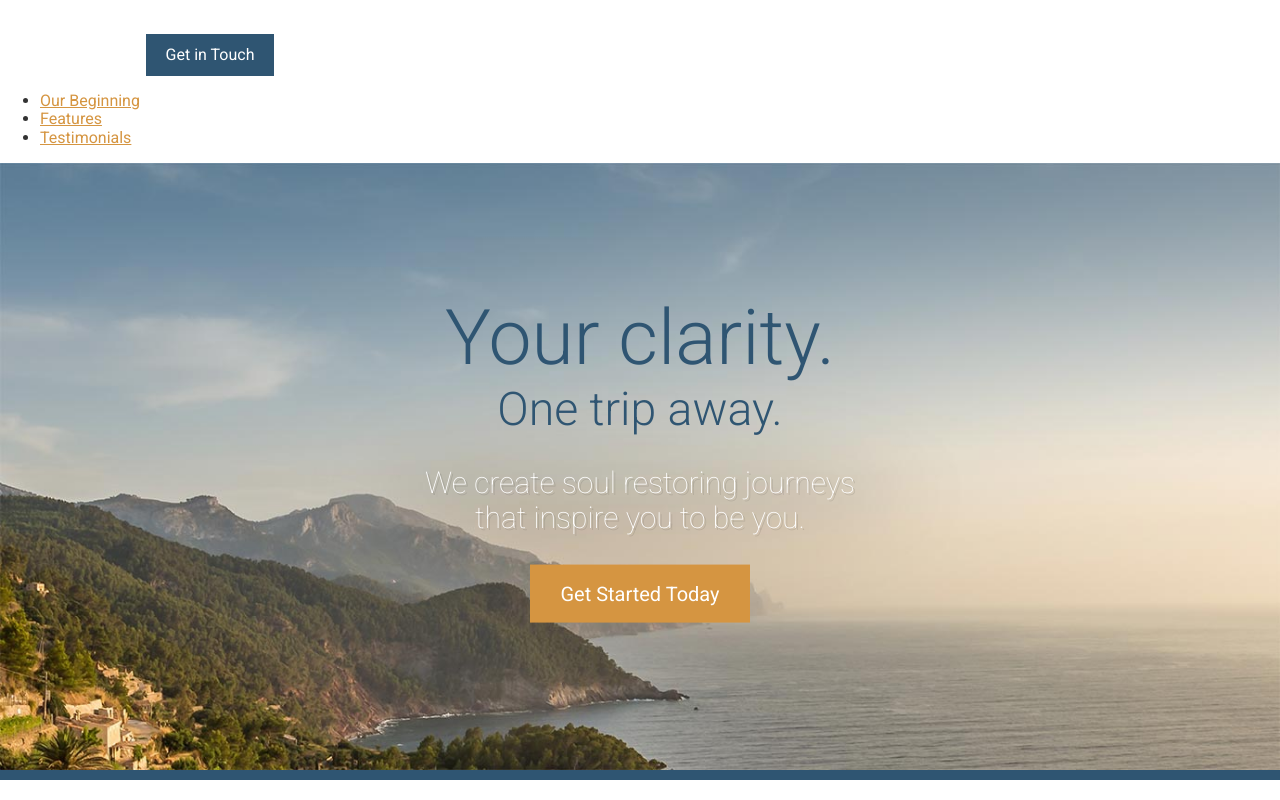
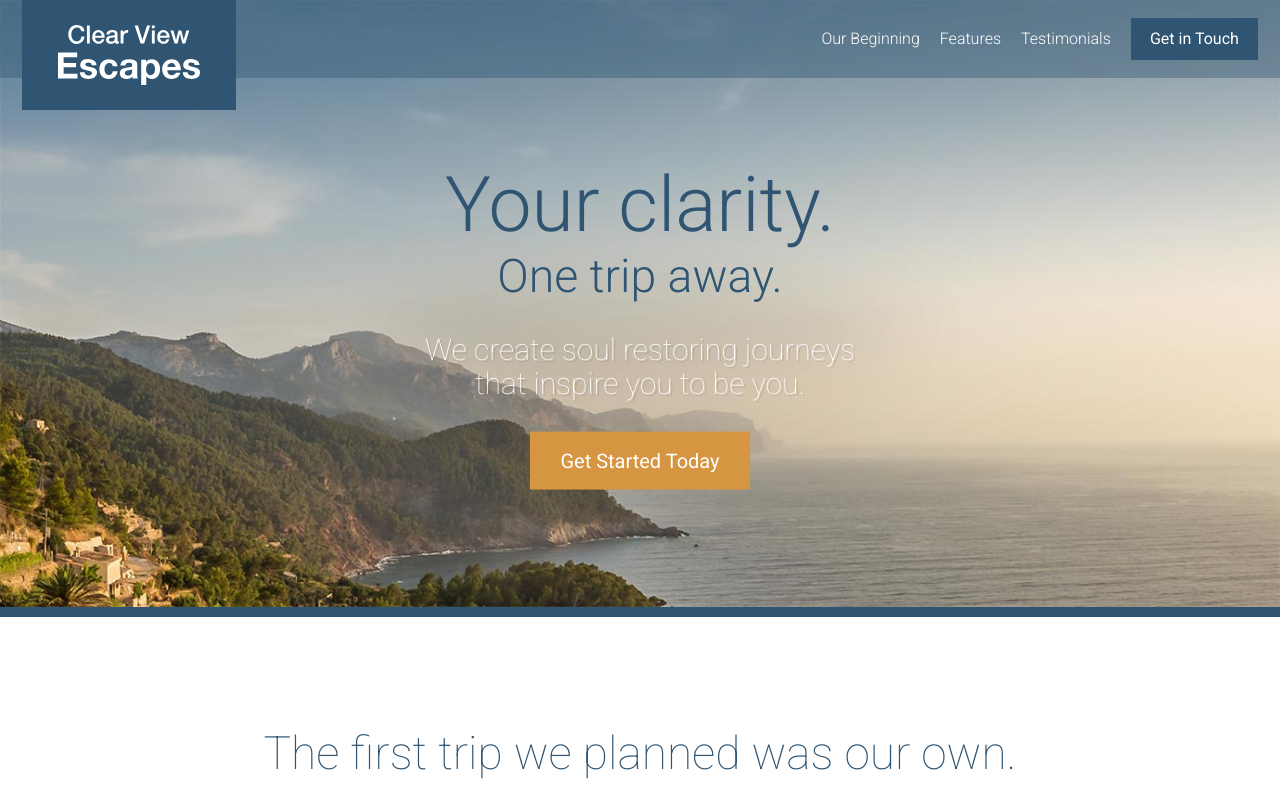
Before and after one commit to EFI131/travel-site, a website: page app/index.html in a window 1280 px wide. Shown: the top 800 px of the page. Drawn offline with Linux system fonts and the light colour scheme.

Commit message:
completed the responsive styling of the header and navigation

```diff
--- a/app/assets/styles/modules/_large-hero.css
+++ b/app/assets/styles/modules/_large-hero.css
@@ -7,12 +7,17 @@
   }
 
   &__text-content {
+    padding-top: 88px;
     position: absolute;
     top: 50%;
     /* translate an element relative to its own size */
     transform: translateY(-50%);
     width: 100%;
     text-align: center;
+
+    @mixin atMedium {
+      padding-top: 60px;
+    }
   }
 
   &__title {
@@ -24,7 +29,6 @@
     @mixin atSmall {
       font-size: 4.8rem;
     }
-
   }
 
   &__subtitle {
@@ -42,7 +46,7 @@
     color: #fff;
     font-size: 1.1rem;
     font-weight: 100;
-        text-shadow: 2px 2px 0 rgba(0, 0, 0, .1);
+    text-shadow: 2px 2px 0 rgba(0, 0, 0, 0.1);
     max-width: 30rem;
     margin-left: auto;
     margin-right: auto;
--- /dev/null
+++ b/app/assets/styles/modules/_primary-nav.css
@@ -0,0 +1,25 @@
+.primary-nav {
+  &--pull-right {
+    float: right;
+  }
+
+  ul {
+    margin: 0;
+    padding: 0;
+    @mixin clearfix;
+  }
+
+  li {
+    list-style: none;
+    float: left;
+    padding-right: 20px;
+  }
+
+  a {
+    color: #fff;
+    text-decoration: none;
+    font-weight: 300;
+    display: block;
+    padding: 20px 0;
+  }
+}
--- /dev/null
+++ b/app/assets/styles/modules/_site-header.css
@@ -0,0 +1,55 @@
+.site-header {
+  padding: 10px 0;
+  position: absolute;
+  width: 100%;
+  z-index: 2;
+
+  @mixin atMedium {
+    background-color: rgba($mainBlue, 0.4);
+  }
+
+  &__btn-container {
+    float: right;
+    padding: 0.5rem 0;
+  }
+
+  &__logo {
+    left: 50%;
+    transform: translateX(-50%) scale(0.8);
+    transform-origin: 50% 0;
+    position: absolute;
+    top: 0;
+    background-color: $mainBlue;
+    padding: 20px 36px;
+
+    @mixin atMedium {
+      padding: 25px 36px;
+      left: auto;
+      transform: translateX(0);
+    }
+  }
+
+  &__logo__graphic {
+    text-indent: -99999px;
+  }
+
+  &__menu-icon {
+    width: 20px;
+    height: 20px;
+    background: #fff;
+    position: absolute;
+    top: 10px;
+    right: 10px;
+
+    @mixin atMedium {
+      display: none;
+    }
+  }
+
+  &__menu-content {
+    display: none;
+    @mixin atMedium {
+      display: block;
+    }
+  }
+}
--- a/app/assets/styles/styles.css
+++ b/app/assets/styles/styles.css
@@ -19,3 +19,5 @@
 @import "modules/_testimonial";
 @import "modules/_sprite";
 @import "modules/_site-footer";
+@import "modules/_site-header";
+@import "modules/_primary-nav";
--- a/app/index.html
+++ b/app/index.html
@@ -12,16 +12,27 @@
 
 <body>
 
-    <header>
-        <img src="assets/images/icons/clear-view-escapes.svg">
+    <header class="site-header">
+        <div class="wrapper">
+            <div class="site-header__logo">
+                <div class="site-header__logo__graphic icon icon--clear-view-escapes">Clear View Escapes</div>
+            </div>
+
+            <div class="site-header__menu-icon"></div>
+
+            <div class="site-header__menu-content">
+                <div class="site-header__btn-container">
                     <a href="#" class="btn">Get in Touch</a>
-        <nav>
+                </div>
+                <nav class="primary-nav primary-nav--pull-right">
                     <ul>
                         <li><a href="#our-beginning">Our Beginning</a></li>
                         <li><a href="#features">Features</a></li>
                         <li><a href="#testimonials">Testimonials</a></li>
                     </ul>
                 </nav>
+            </div>
+        </div>
     </header>
     <!--Large Hero -->
     <div class="large-hero">
--- a/app/temp/styles/styles.css
+++ b/app/temp/styles/styles.css
@@ -295,6 +295,7 @@ a {
     display: block;
   }
 .large-hero__text-content {
+    padding-top: 88px;
     position: absolute;
     top: 50%;
     /* translate an element relative to its own size */
@@ -303,17 +304,20 @@ a {
     width: 100%;
     text-align: center;
   }
+@media (min-width: 768px) {
+.large-hero__text-content {
+      padding-top: 60px
+  }
+    }
 .large-hero__title {
     font-weight: 300;
     color: #2f5572;
     margin: 0;
     font-size: 2.4rem;
-
   }
 @media (min-width: 530px) {
 .large-hero__title {
       font-size: 4.8rem
-
   }
     }
 .large-hero__subtitle {
@@ -331,7 +335,7 @@ a {
     color: #fff;
     font-size: 1.1rem;
     font-weight: 100;
-        text-shadow: 2px 2px 0 rgba(0, 0, 0, .1);
+    text-shadow: 2px 2px 0 rgba(0, 0, 0, 0.1);
     max-width: 30rem;
     margin-left: auto;
     margin-right: auto;
@@ -780,3 +784,85 @@ a {
       margin-right: 1.4rem
   }
     }
+.site-header {
+  padding: 10px 0;
+  position: absolute;
+  width: 100%;
+  z-index: 2;
+}
+@media (min-width: 768px) {
+.site-header {
+    background-color: rgba(47,85,114, 0.4)
+}
+    }
+.site-header__btn-container {
+    float: right;
+    padding: 0.5rem 0;
+  }
+.site-header__logo {
+    left: 50%;
+    -webkit-transform: translateX(-50%) scale(0.8);
+            transform: translateX(-50%) scale(0.8);
+    -webkit-transform-origin: 50% 0;
+            transform-origin: 50% 0;
+    position: absolute;
+    top: 0;
+    background-color: #2f5572;
+    padding: 20px 36px;
+  }
+@media (min-width: 768px) {
+.site-header__logo {
+      padding: 25px 36px;
+      left: auto;
+      -webkit-transform: translateX(0);
+              transform: translateX(0)
+  }
+    }
+.site-header__logo__graphic {
+    text-indent: -99999px;
+  }
+.site-header__menu-icon {
+    width: 20px;
+    height: 20px;
+    background: #fff;
+    position: absolute;
+    top: 10px;
+    right: 10px;
+  }
+@media (min-width: 768px) {
+.site-header__menu-icon {
+      display: none
+  }
+    }
+.site-header__menu-content {
+    display: none;
+  }
+@media (min-width: 768px) {
+.site-header__menu-content {
+      display: block
+  }
+    }
+.primary-nav--pull-right {
+    float: right;
+  }
+.primary-nav ul {
+    margin: 0;
+    padding: 0;
+  }
+.primary-nav ul::after {
+        content: "";
+        clear: both;
+        display: table;
+    }
+.primary-nav li {
+    list-style: none;
+    float: left;
+    padding-right: 20px;
+  }
+.primary-nav a {
+    color: #fff;
+    text-decoration: none;
+    font-weight: 300;
+    display: block;
+    padding: 20px 0;
+  }
--- a/gulp/tasks/styles.js
+++ b/gulp/tasks/styles.js
@@ -5,12 +5,13 @@ var cssvars = require("postcss-simple-vars");
 var nested = require("postcss-nested");
 var cssImport = require("postcss-import");
 var mixins = require('postcss-mixins');
+var hexrgba = require('postcss-hexrgba');
 const browserSync = require('browser-sync').create();
 
 gulp.task('styles', function () {
     return gulp
         .src("./app/assets/styles/styles.css")
-        .pipe(postcss([cssImport, mixins, cssvars, nested, autoprefixer]))
+        .pipe(postcss([cssImport, mixins, cssvars, nested, hexrgba, autoprefixer]))
         .on('error', function (errorInfo) {
             console.log(errorInfo.toString());
             this.emit('end');
--- a/package.json
+++ b/package.json
@@ -21,6 +21,7 @@
     "gulp-rename": "^1.4.0",
     "gulp-svg-sprite": "^1.4.0",
     "gulp-watch": "^5.0.1",
+    "postcss-hexrgba": "^1.0.1",
     "postcss-import": "^12.0.0",
     "postcss-mixins": "^6.2.0",
     "postcss-nested": "^4.1.0",
```
Also changed, not shown: 1 other file. Lines whose indentation alone changed are shown as unchanged.
